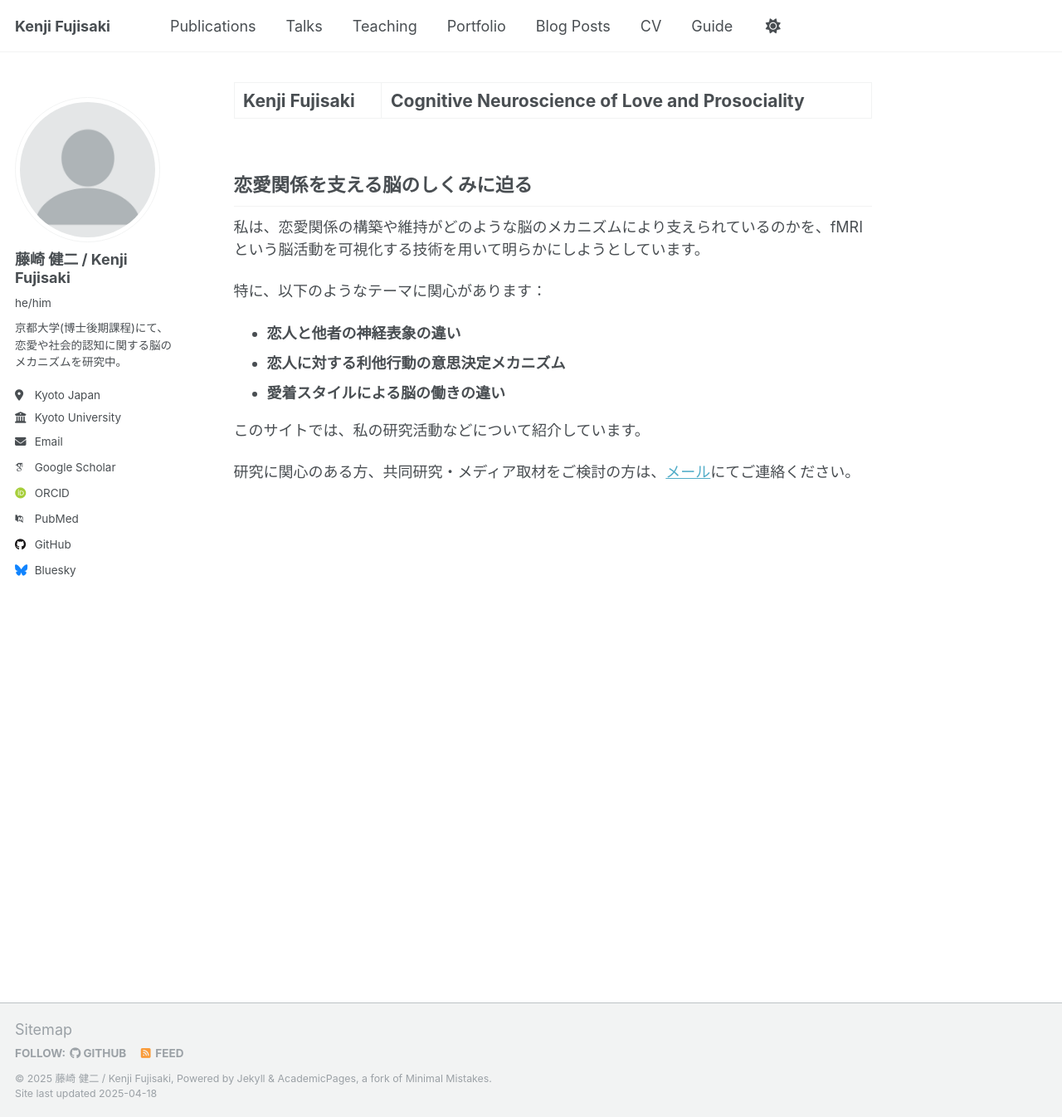
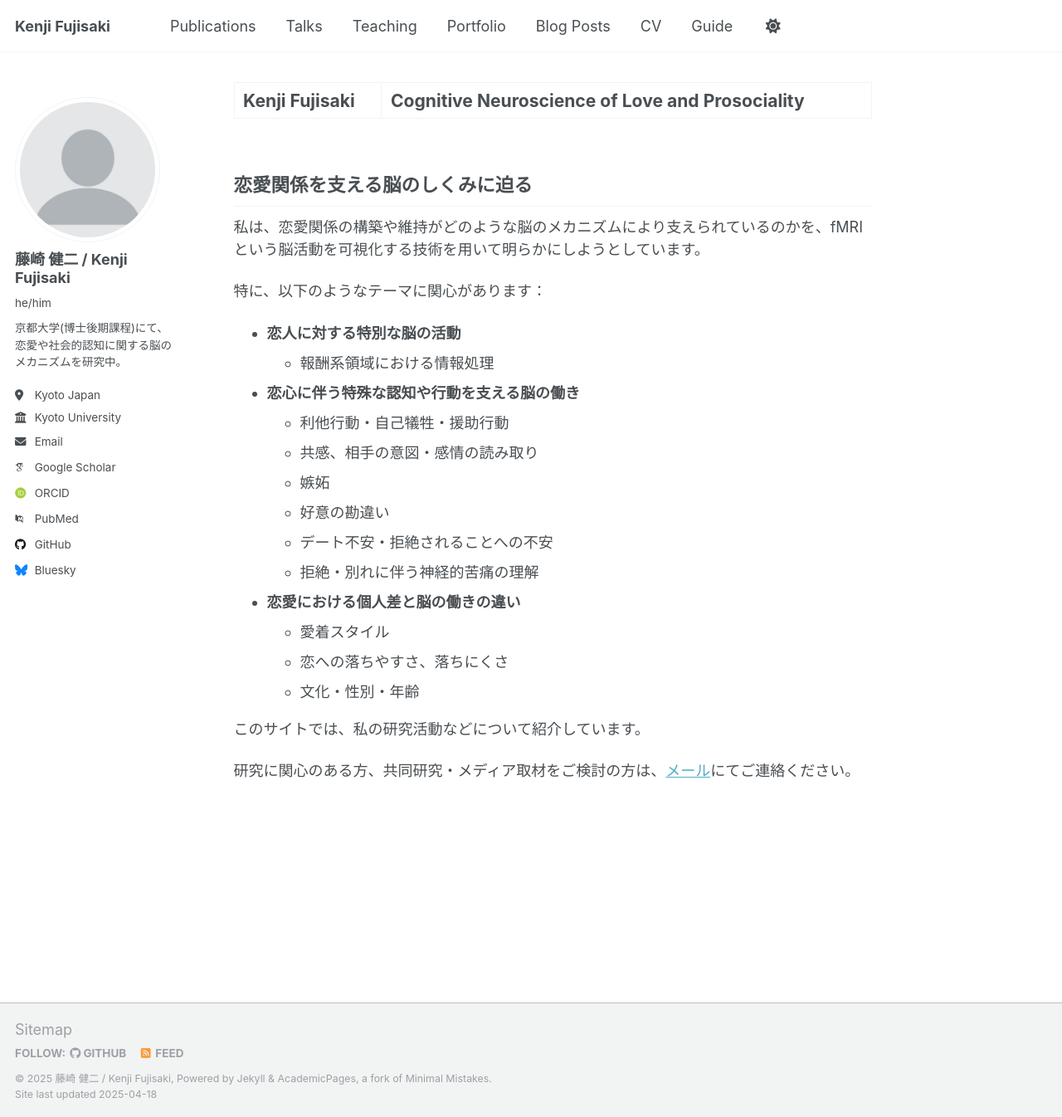
Before and after one commit to kenjifujisaki-research/kenjifujisaki-research.github.io, a Jekyll site: the page built from _pages/about.md, in a window 1280 px wide and 1346 px high. Shown: the whole window at 83% size. Built offline with Jekyll 4.4.1, drawn with Linux system fonts in a browser that asks for light colours; some web fonts are replaced.

Commit message:
Update about.md

```diff
--- a/_pages/about.md
+++ b/_pages/about.md
@@ -13,9 +13,19 @@ redirect_from:
 
 特に、以下のようなテーマに関心があります：
 
-- **恋人と他者の神経表象の違い**
-- **恋人に対する利他行動の意思決定メカニズム**
-- **愛着スタイルによる脳の働きの違い**
+- **恋人に対する特別な脳の活動**
+  - 報酬系領域における情報処理
+- **恋心に伴う特殊な認知や行動を支える脳の働き**
+  - 利他行動・自己犠牲・援助行動
+  - 共感、相手の意図・感情の読み取り
+  - 嫉妬
+  - 好意の勘違い
+  - デート不安・拒絶されることへの不安
+  - 拒絶・別れに伴う神経的苦痛の理解
+- **恋愛における個人差と脳の働きの違い**
+  - 愛着スタイル
+  - 恋への落ちやすさ、落ちにくさ
+  - 文化・性別・年齢
 
 このサイトでは、私の研究活動などについて紹介しています。
 
```
